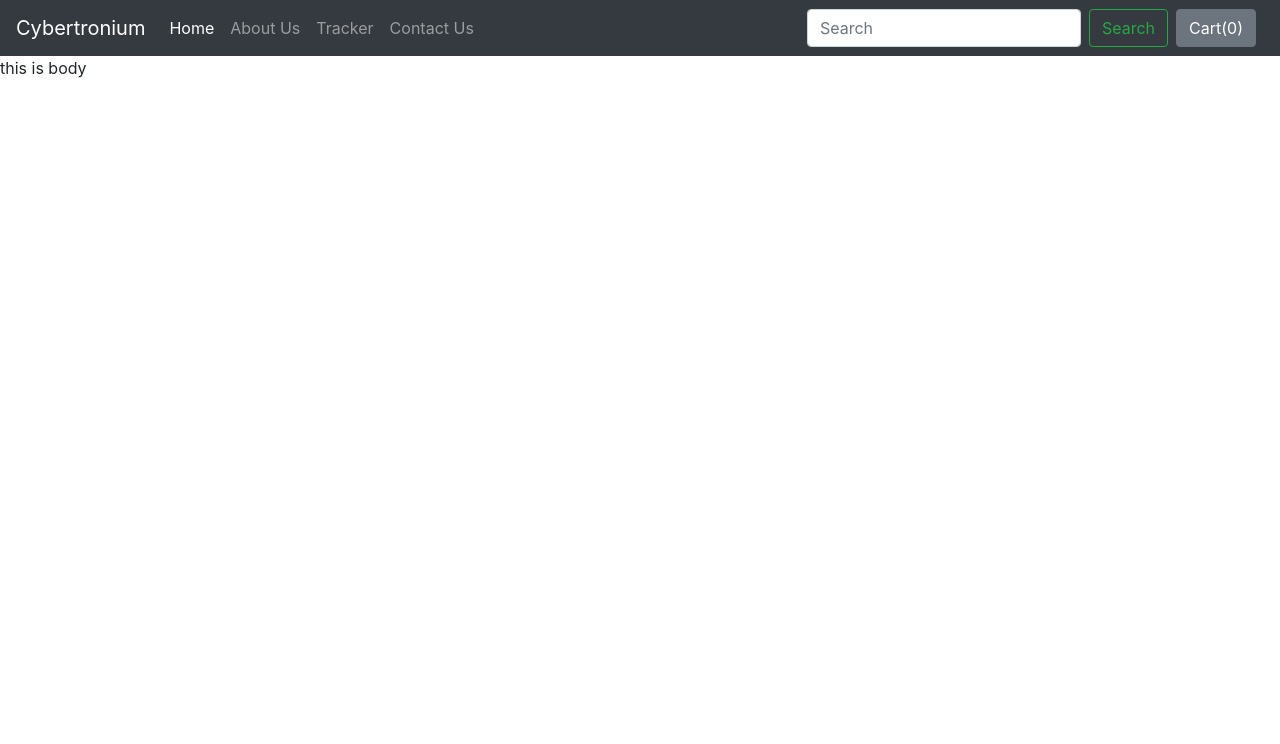
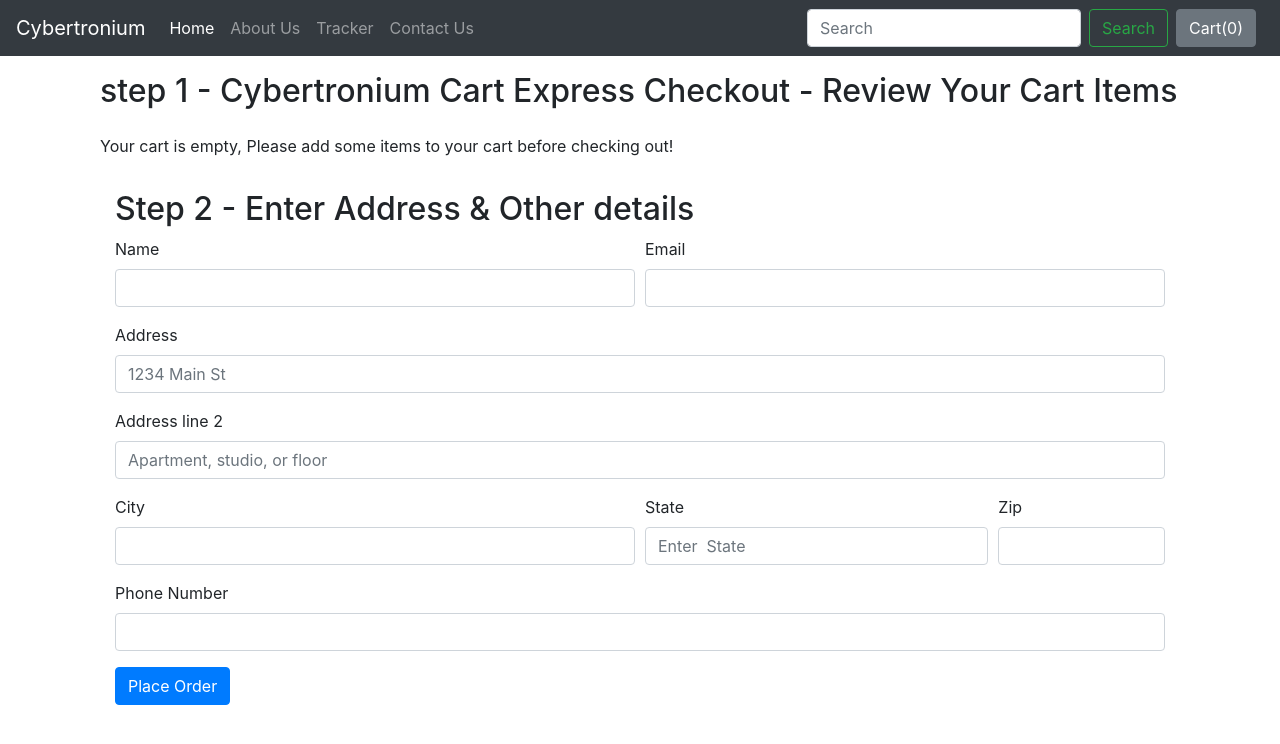
Before and after one commit to Rajnishrao67/e-commerce_website, a Django app: page /shop/checkout/ in a window 1280 px wide. Shown: the top 744 px of the page. Run offline with Django 3.2, Linux system fonts and the light colour scheme; some libraries are stand-ins or nearby versions.

Commit message:
Checkout page has been created

```diff
--- a/shop/templates/shop/about.html
+++ b/shop/templates/shop/about.html
@@ -9,7 +9,7 @@
   <!-- Main jumbotron for a primary marketing message or call to action -->
   <div class="jumbotron">
     <div class="container">
-      <h1 class="display-3">My Awesome cart!</h1>
+      <h1 class="display-3">Cybertronium!</h1>
       <p>MAC Private Limited, d/b/a Flipkart is an Indian e-commerce company based in Bengaluru, India. It was founded by Sachin Bansal and Binny Bansal in 2007. The company initially focused on book sales, before expanding into other product categories such as consumer electronics, fashion, home essentials & groceries, and lifestyle products.
 
 The service competes primarily with Amazon's Indian subsidiary, and the domestic rival Snapdeal.[5][6] As of March 2017, Flipkart held a 39.5% market share of India's e-commerce industry.[7] Flipkart is significantly dominant in the sale of apparel (a position that was bolstered by its acquisitions of Myntra and Jabong.com), and was described as being "neck and neck" with Amazon in the sale of electronics and mobile phones.[8] Flipkart also owns PhonePe, a mobile payments service based on the Unified Payments Interface (UPI).
--- a/shop/templates/shop/checkout.html
+++ b/shop/templates/shop/checkout.html
@@ -2,4 +2,92 @@
 
 {% block title %}Title of about{% endblock %}
 
-{% block body %} this is body{% endblock %}
+{% block body %}
+<div class="container">
+<div class="col my-3">
+<h2>step 1 - Cybertronium Cart Express Checkout - Review Your Cart Items </h2>
+<div>
+<ul class="list-group mt-4" id="items">
+
+</ul>
+</div>
+<div class="col my-3">
+<h2>Step 2 - Enter Address & Other details</h2>
+<form>
+  <div class="form-row">
+   <div class="form-group col-md-6">
+      <label for="inputname">Name</label>
+      <input type="name" class="form-control" id="inputname">
+    </div>
+    <div class="form-group col-md-6">
+      <label for="inputEmail4">Email</label>
+      <input type="email" class="form-control" id="inputEmail4">
+    </div>
+
+  </div>
+  <div class="form-group">
+    <label for="inputAddress">Address</label>
+    <input type="text" class="form-control" id="inputAddress" placeholder="1234 Main St">
+  </div>
+  <div class="form-group">
+    <label for="inputAddress2">Address line 2</label>
+    <input type="text" class="form-control" id="inputAddress2" placeholder="Apartment, studio, or floor">
+  </div>
+  <div class="form-row">
+    <div class="form-group col-md-6">
+      <label for="inputCity">City</label>
+      <input type="text" class="form-control" id="inputCity">
+    </div>
+    <div class="form-group col-md-4">
+      <label for="inputState">State</label>
+      <input type="text" class="form-control" id="inputAddress2" placeholder="Enter  State">
+    </div>
+    <div class="form-group col-md-2">
+      <label for="inputZip">Zip</label>
+      <input type="text" class="form-control" id="inputZip">
+    </div>
+  </div>
+  <div class="form-group">
+      <label for="inputZip">Phone Number</label>
+      <input type="tel" class="form-control" id="inputPhone">
+    </div>
+  <button type="submit" class="btn btn-primary">Place Order</button>
+</form>
+</div>
+</div>
+{% endblock %}
+
+{% block js %}
+<script>
+ if(localStorage.getItem('cart')==null)
+   {
+    var cart = {};
+   }
+   else
+   {
+    cart =JSON.parse(localStorage.getItem('cart'));
+   }
+  console.log(cart);
+var sum = 0;
+  if ($.isEmptyObject(cart)){
+    //if object is empty
+      mystr = `<p>Your cart is empty, Please add some items to your cart before checking out!</p>`
+  $('#items').append(mystr);
+  }
+  else{
+  for(item in cart){
+    let name = cart[item][1];
+    let qty = cart[item][0];
+    sum = sum + qty;
+    mystr = `<li class="list-group-item d-flex justify-content-between align-items-center">
+    ${name}
+    <span class="badge badge-primary badge-pill">${qty}</span>
+  </li>`
+  $('#items').append(mystr);
+
+  }
+    }
+  document.getElementById('cart').innerHTML = sum;
+</script>
+
+{% endblock %}
```
Also changed, not shown: shop/templates/shop/index.html (+13 -12 lines).
